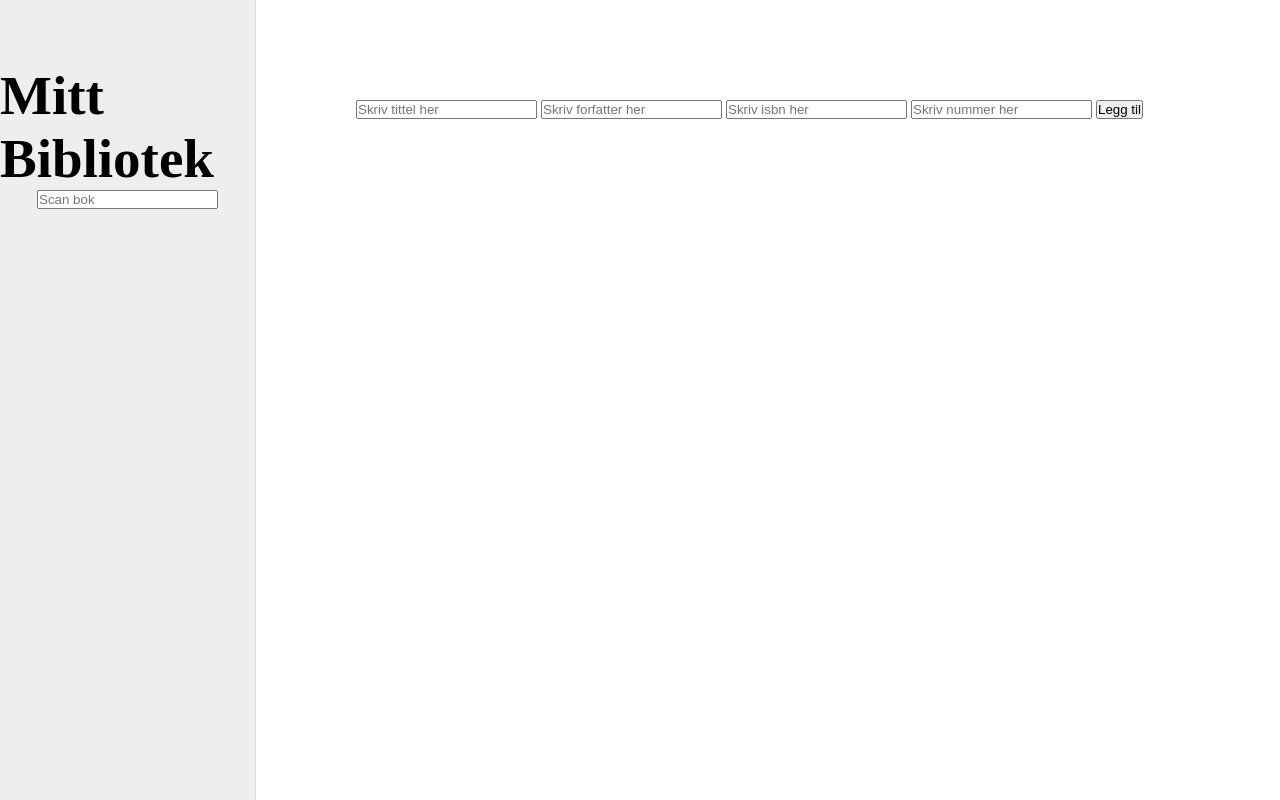
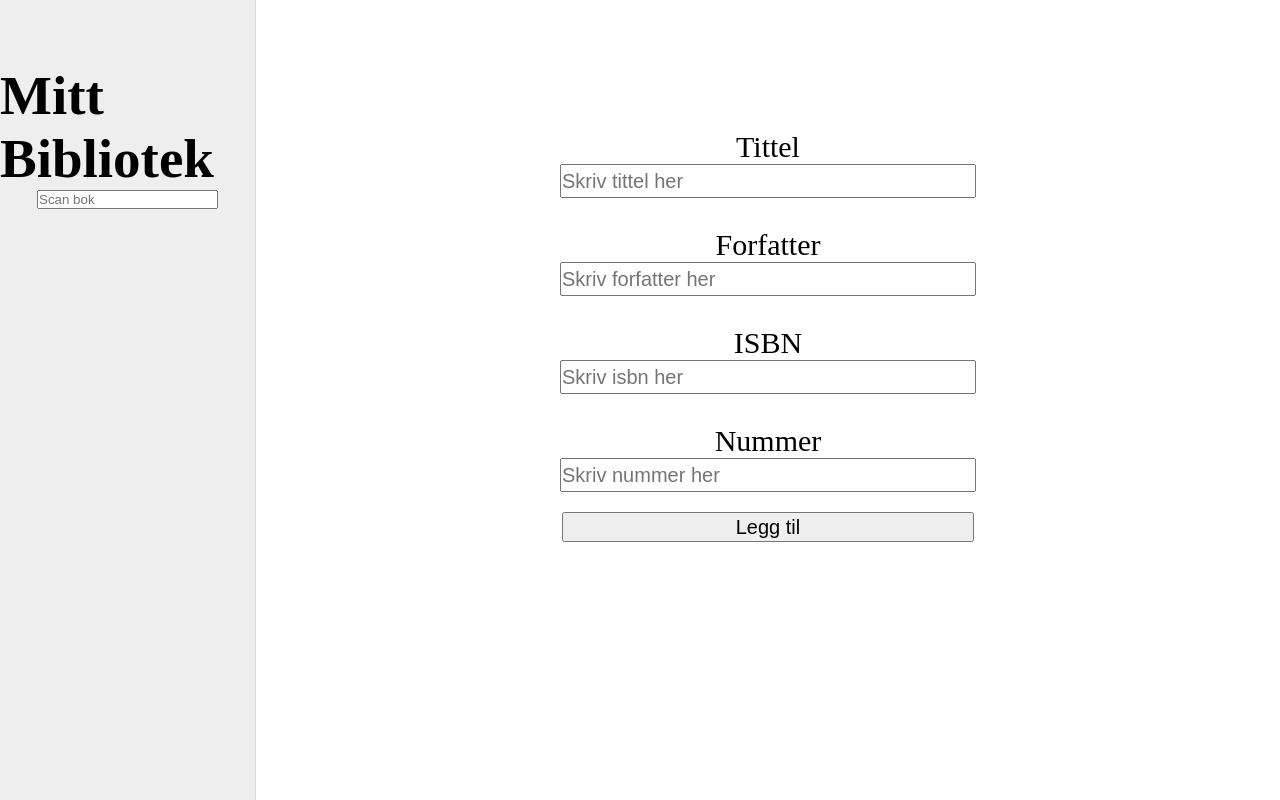
Before and after one commit to Smasia/Eksamen, a Flask app: page /leggtilbok in a window 1280 px wide. Run offline with Flask 3, Linux system fonts and the light colour scheme.

Commit message:
Stylet leggtilbok siden

```diff
--- a/Bibliotek-frontend/static/css/style.css
+++ b/Bibliotek-frontend/static/css/style.css
@@ -48,3 +48,24 @@ nav h1 {
 .bok {
     border-radius: 15px;
 }
+
+.leggtilbok {
+    display: flex;
+    flex-direction: column;
+    align-items: center;
+}
+
+.leggtilbok label {
+    margin-top: 30px;
+    font-size: 30px;
+}
+
+.leggtilbok input {
+    height: 30px;
+    width: 50%;
+    font-size: 20px;
+}
+
+.leggtilbok input[type="submit"] {
+    margin-top: 20px;
+}
--- a/Bibliotek-frontend/templates/leggtilbok.html
+++ b/Bibliotek-frontend/templates/leggtilbok.html
@@ -2,14 +2,14 @@
 
 {% block content %}
 
-<form action="{{ url_for('leggtilbok') }}" method="post">
-  <label for="tittel"></label>
+<form action="{{ url_for('leggtilbok') }}" method="post" class="leggtilbok">
+  <label for="tittel">Tittel</label>
   <input type="text" name="tittel" id="tittel" placeholder="Skriv tittel her">
-  <label for="forfatter"></label>
+  <label for="forfatter">Forfatter</label>
   <input type="text" name="forfatter" id="forfatter" placeholder="Skriv forfatter her">
-  <label for="isbn"></label>
+  <label for="isbn">ISBN</label>
   <input type="number" name="isbn" id="isbn" placeholder="Skriv isbn her">
-  <label for="nummer"></label>
+  <label for="nummer">Nummer</label>
   <input type="number" name="nummer" id="nummer" placeholder="Skriv nummer her">
   <input type="submit" value="Legg til">
 </form>
```
